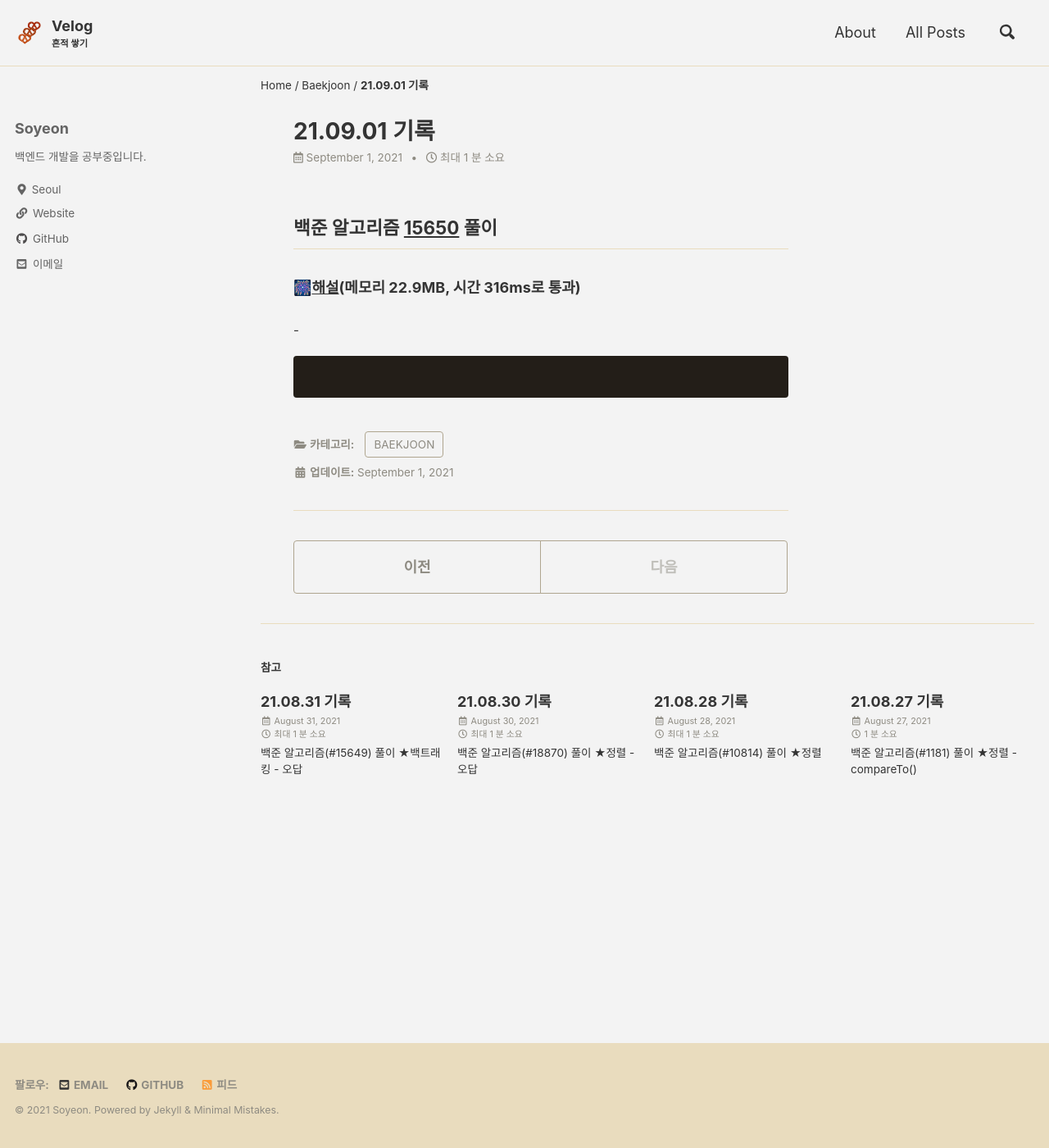
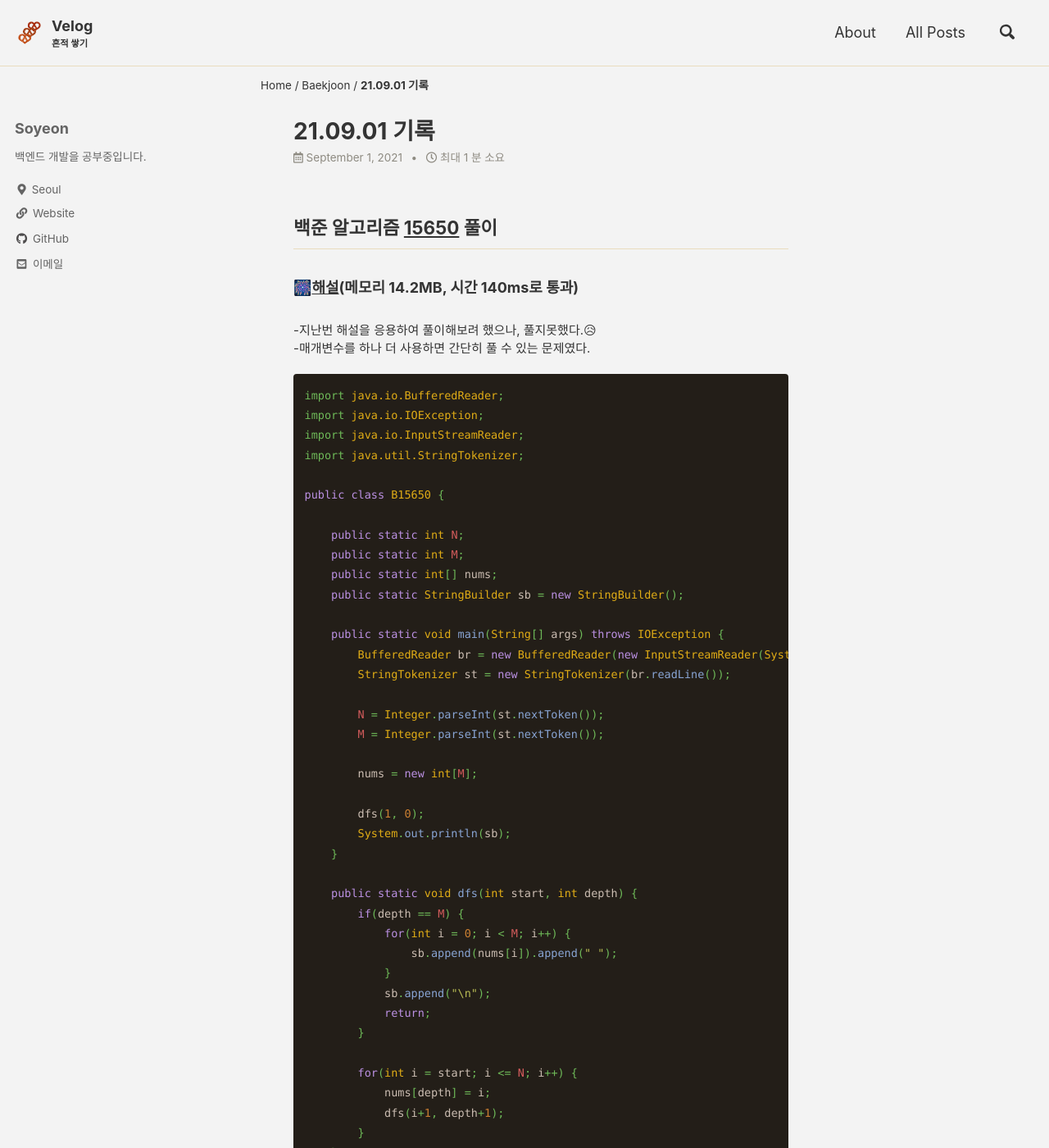
Before and after one commit to liv660/liv660.github.io, a Jekyll site: the page built from _posts/TIL/21.09.study/2021-09-01-210901.md, in a window 1280 px wide and 1400 px high. Shown: the whole window at 82% size. Built offline with Jekyll 4.4.1, drawn with Linux system fonts in a browser that asks for light colours; cached includes are drawn as plain includes.

Commit message:
Update 09.01 #15650 algorithm

````diff
--- a/_posts/TIL/21.09.study/2021-09-01-210901.md
+++ b/_posts/TIL/21.09.study/2021-09-01-210901.md
@@ -8,9 +8,49 @@ categories:
 
 ## 백준 알고리즘 [15650](https://www.acmicpc.net/problem/15650) 풀이
 
-###### 🎆[해설](https://st-lab.tistory.com/114)(메모리 22.9MB, 시간 316ms로 통과)<br/>
--<br>
+###### 🎆[해설](https://st-lab.tistory.com/114)(메모리 14.2MB, 시간 140ms로 통과)<br/>
+-지난번 해설을 응용하여 풀이해보려 했으나, 풀지못했다.😥<br>
+-매개변수를 하나 더 사용하면 간단히 풀 수 있는 문제였다.<br>
 
 ```java
+import java.io.BufferedReader;
+import java.io.IOException;
+import java.io.InputStreamReader;
+import java.util.StringTokenizer;
 
+public class B15650 {
+
+    public static int N;
+    public static int M;
+    public static int[] nums;
+    public static StringBuilder sb = new StringBuilder();
+
+    public static void main(String[] args) throws IOException {
+        BufferedReader br = new BufferedReader(new InputStreamReader(System.in));
+        StringTokenizer st = new StringTokenizer(br.readLine());
+
+        N = Integer.parseInt(st.nextToken());
+        M = Integer.parseInt(st.nextToken());
+
+        nums = new int[M];
+
+        dfs(1, 0);
+        System.out.println(sb);
+    }
+
+    public static void dfs(int start, int depth) {
+        if(depth == M) {
+            for(int i = 0; i < M; i++) {
+                sb.append(nums[i]).append(" ");
+            }
+            sb.append("\n");
+            return;
+        }
+
+        for(int i = start; i <= N; i++) {
+            nums[depth] = i;
+            dfs(i+1, depth+1);
+        }
+    }
+}
 ```
````
